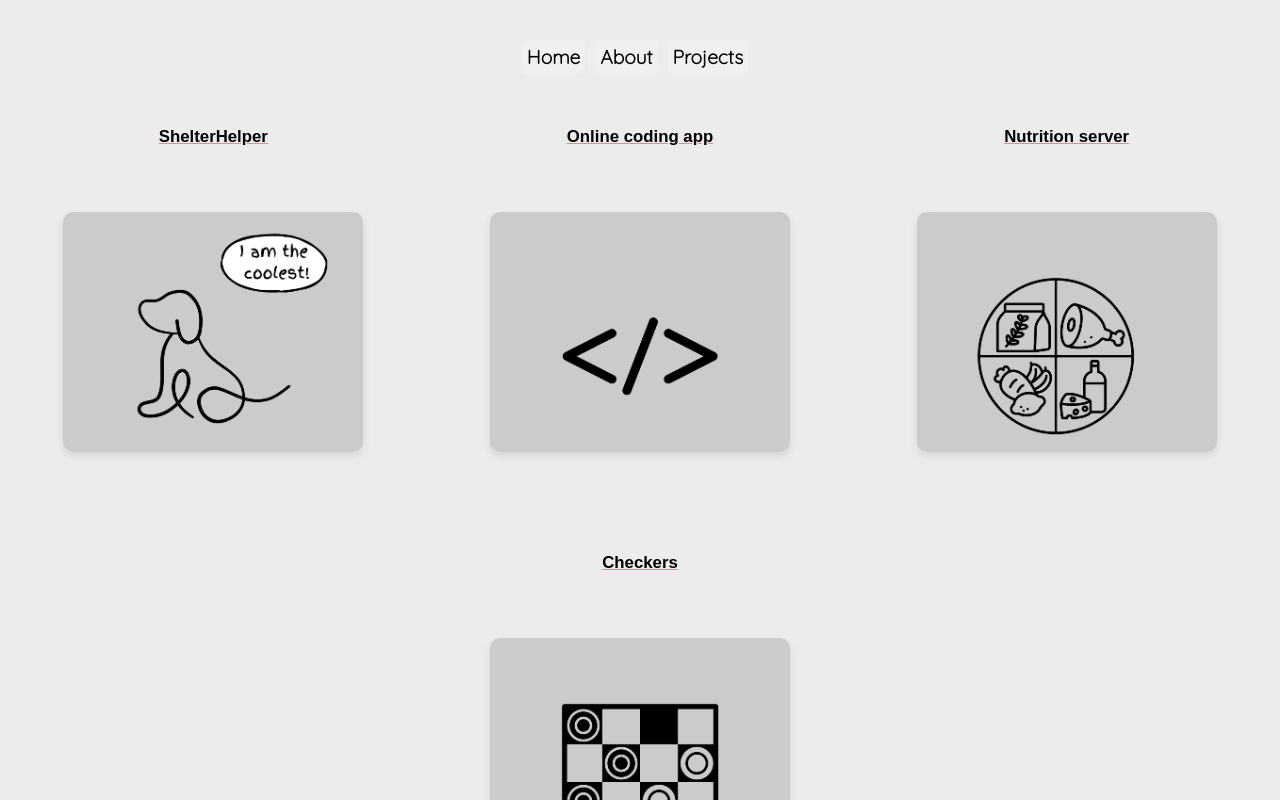
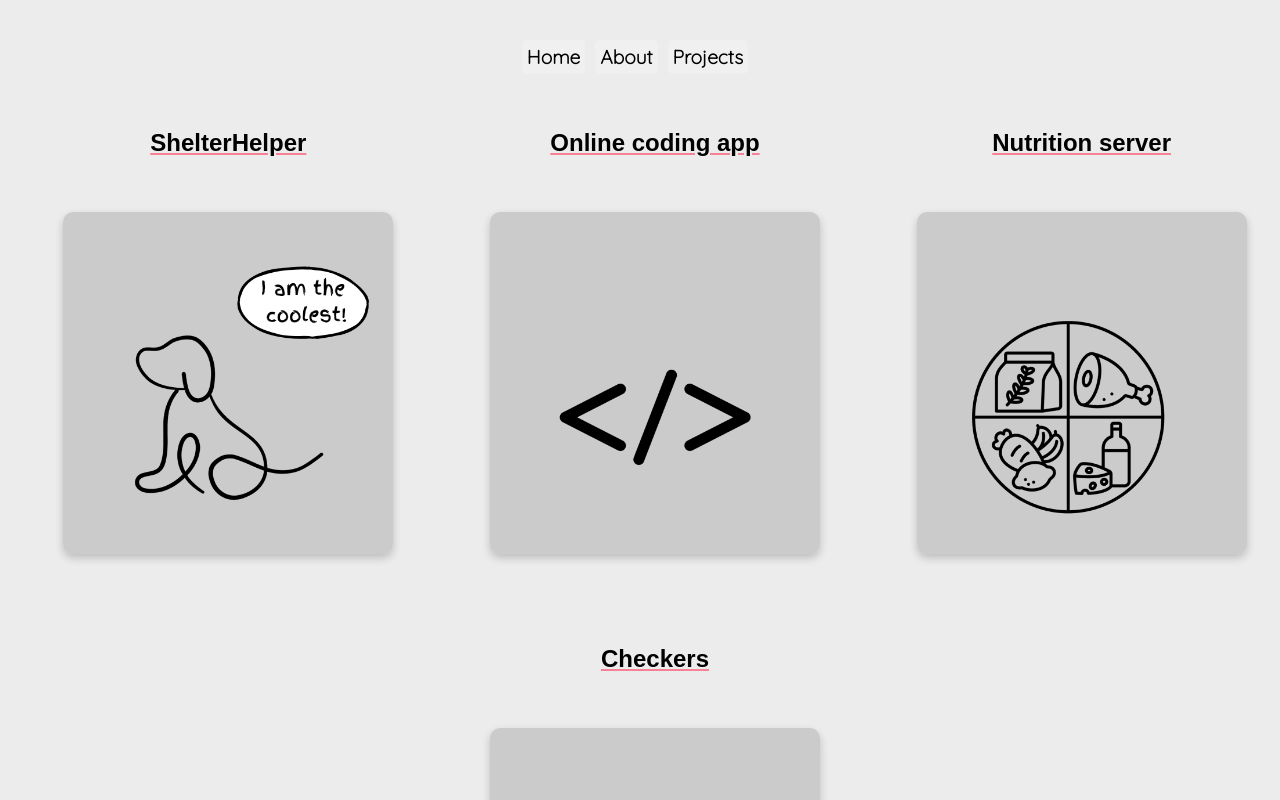
Before and after one commit to RazBracha/Raz-Bracha, a React (Create React App) app: page /projects in a window 1280 px wide. Built offline with nearby package versions, Linux system fonts and the light colour scheme; a web font is replaced by a local one.

Commit message:
change style

```diff
--- a/src/pages/Projects.css
+++ b/src/pages/Projects.css
@@ -30,16 +30,19 @@
   font-family: 'Aclonica', sans-serif;
   width: calc(25% - 20px);
   height: 240px;
-  margin: 3%;
+  /* margin: 3%; */
   perspective: 1000px;
   /* border-radius: 10px; */
-  cursor: pointer;
+  /* cursor: pointer; */
   margin-top: 10%;
+
   /* box-sizing: border-box; */
   /* background-color: rgb(255, 123, 231) */
   /* margin: 10px; */
   /* Increase the margin */
   padding: 10px;
+  margin: 10% 3% 10% 3%;
+  /* top right bottom left */
 }
 
 .card-inner {
@@ -53,28 +56,34 @@
   transform: rotateY(180deg);
 }
 
+.card:hover .card-inner,
+.card:active .card-inner {
+  transform: rotateY(180deg);
+}
+
+
 .front,
 .back {
-  font-size: 70%;
+  font-size: 100%;
   position: absolute;
   width: 100%;
-  height: 100%;
+  height: 130%;
   backface-visibility: hidden;
   display: flex;
   flex-direction: column;
   justify-content: center;
   align-items: center;
-  box-shadow: 0 4px 8px rgba(0, 0, 0, 0.1);
+  box-shadow: 0 4px 8px rgba(0, 0, 0, 0.2);
   background-color: white;
   border-radius: 10px;
   background-color: rgba(175, 175, 175, 0.537);
-
+  padding: 5%;
   text-decoration: underline;
   text-decoration-color: rgb(245, 130, 149);
 }
 
 .front img {
-  width: 130%;
+  width: 30rem;
   height: auto;
   border-radius: 10px;
 }
@@ -84,7 +93,7 @@
 }
 
 .back img {
-  width: 90%;
+  width: 25rem;
   height: auto;
   border-radius: 10px;
 }
@@ -97,6 +106,7 @@
 
 @media (max-width: 480px) {
   .card {
-    width: calc(100% - 10px);
+    width: calc(100% - 20px);
+    margin: 10px;
   }
 }
```
Also changed, not shown: 2 other files (tests, documents, lock files or other folders).
